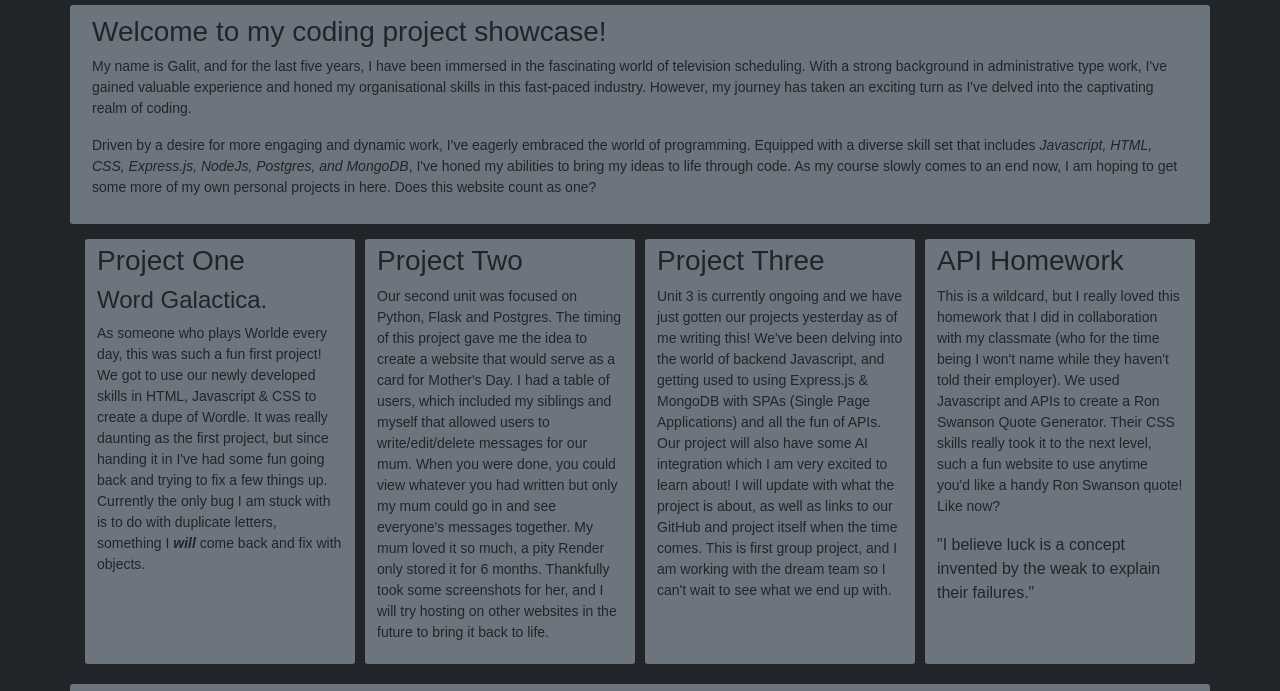
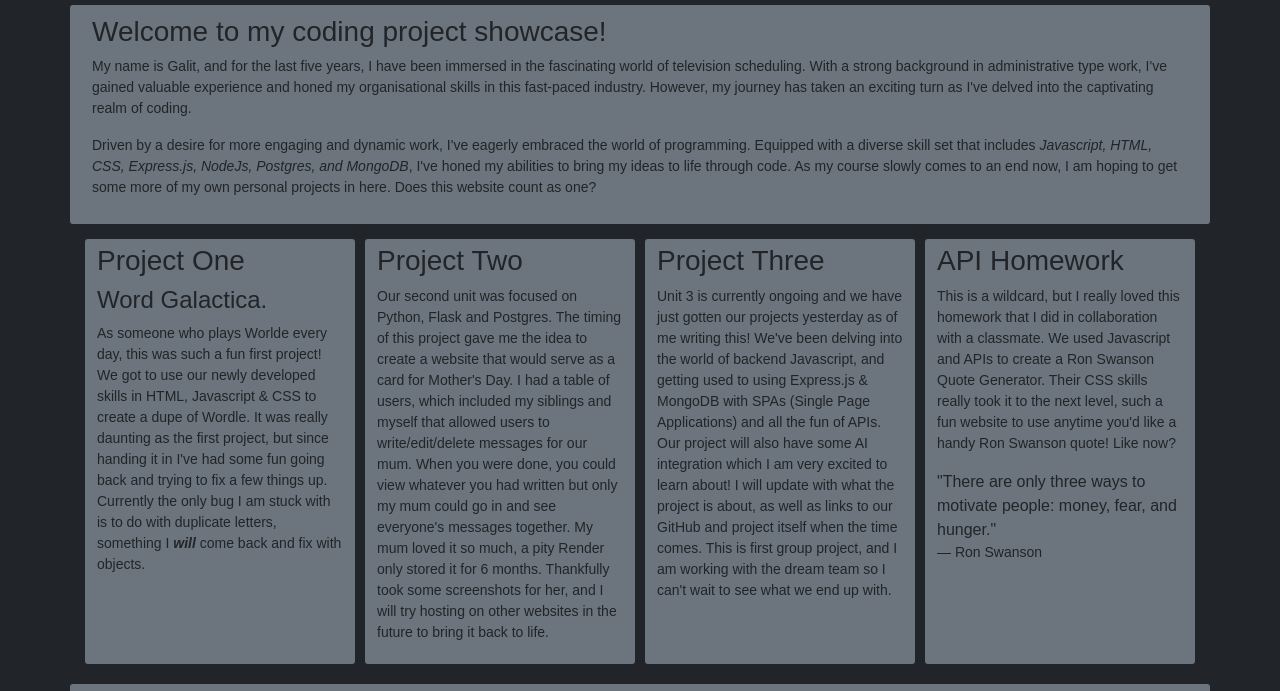
Before and after one commit to gal333t/portfolio-website, a plain HTML site: page index.html in a window 1280 px wide. Shown: the part 98-789 px from the top of the page. Drawn offline with nearby package versions, Linux system fonts and the light colour scheme.

Commit message:
adding some adjustments to ron swanson

```diff
--- a/index.html
+++ b/index.html
@@ -68,14 +68,13 @@
             </div>
             <div class="col project-block bg-secondary">
                 <h3>API Homework</h3>
-                <p>This is a wildcard, but I really loved this homework that I did in collaboration with my classmate
-                    (who for the time being I won't name while they haven't told their employer). We used Javascript and
-                    APIs to create a Ron Swanson Quote Generator. Their CSS skills
-                    really took it to the next level, such a fun website to use anytime you'd like a handy Ron Swanson
-                    quote! Like now?
-                <blockquote>"I believe luck is a concept invented by the weak to explain their
-                    failures."
+                <p>This is a wildcard, but I really loved this homework that I did in collaboration with a classmate. We
+                    used Javascript and APIs to create a Ron Swanson Quote Generator. Their CSS skills really took it to
+                    the next level, such a fun website to use anytime you'd like a handy Ron Swanson quote! Like now?
+                <blockquote>"There are only three ways to motivate people: money, fear, and hunger."
                 </blockquote>
+                <figcaption class="blockquote-footer" style="color: #212529">Ron Swanson
+                </figcaption>
                 </p>
             </div>
         </div>
```
